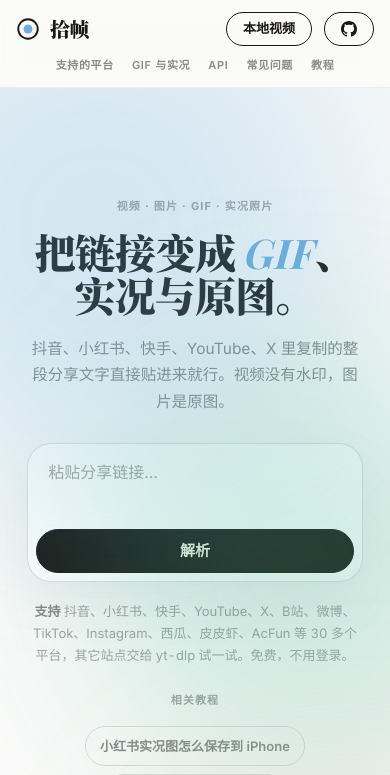
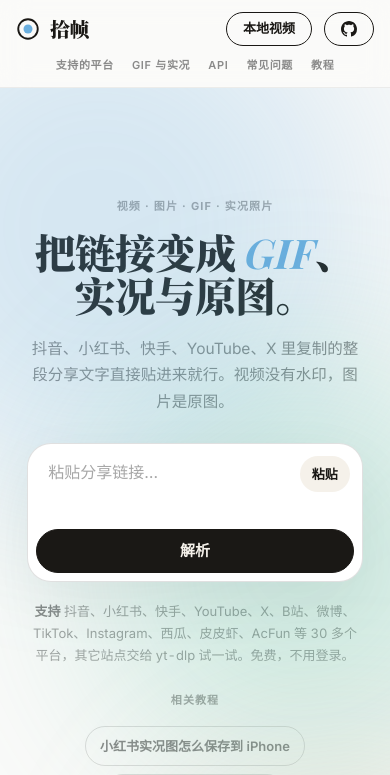
Before and after one commit to hiyufan/shizhen, a FastAPI app: page / in a window 390 px wide. Shown: the top 775 px of the page. Run offline with FastAPI, Linux system fonts and the light colour scheme.

Commit message:
输入框加一键粘贴 / 一键清空
- 为空时显示「粘贴」（读剪贴板，有链接就直接解析；浏览器不允许时提示手动粘贴）
- 有内容时显示 ×，清空并收起结果
- 手机端按钮浮在输入框右上角，文字留出空位

Co-Authored-By: Claude Opus 5 <noreply@anthropic.com>

```diff
--- a/src/parse_video_py/static/site.css
+++ b/src/parse_video_py/static/site.css
@@ -110,13 +110,19 @@ a.card { display: block; text-decoration: none; }
 .paste textarea:focus { outline: none; }
 .paste textarea::placeholder { color: var(--ink-3); }
 .paste .btn { padding: 12px 30px; }
+.paste-tools { display: flex; align-items: center; gap: 4px; align-self: center; }
+.paste .tool { border: 0; background: transparent; color: var(--ink-2); border-radius: 999px; min-width: 36px; height: 36px; padding: 0 12px; font-size: 13px; font-weight: 600; line-height: 36px; }
+.paste .tool:hover { background: var(--card); color: var(--ink); }
+.paste .tool.clear { font-size: 22px; padding: 0; width: 36px; }
 @media (max-width: 600px) {
   .hero { padding: 40px 0 56px; }
   .hero h1 { font-size: clamp(2.2rem, 10.5vw, 3.5rem); line-height: 1.02; }
   .hero .sub { font-size: 15.5px; margin-top: 20px; }
-  .paste { border-radius: 24px; flex-direction: column; padding: 8px; margin-top: 28px; }
-  .paste textarea { padding: 8px 12px; }
+  .paste { border-radius: 24px; flex-direction: column; padding: 8px; margin-top: 28px; position: relative; }
+  .paste textarea { padding: 8px 56px 8px 12px; }
   .paste .btn { width: 100%; }
+  .paste-tools { position: absolute; right: 12px; top: 12px; }
+  .paste .tool { background: var(--warm); color: var(--ink); }
   .sec h2 { font-size: clamp(2rem, 9vw, 2.5rem); }
 }
 .supports { margin: 18px auto 0; font-size: 13px; color: var(--ink-3); max-width: 46em; line-height: 1.7; }
--- a/src/parse_video_py/templates/index.html
+++ b/src/parse_video_py/templates/index.html
@@ -10,6 +10,10 @@
     <p class="sub" data-reveal style="--i:2">{{ page.lead }}</p>
     <form class="paste" id="paste-form" data-reveal="card" style="--i:3">
       <textarea id="url" placeholder="{{ page.placeholder }}" autocomplete="off" spellcheck="false" enterkeyhint="go" aria-label="分享链接"></textarea>
+      <div class="paste-tools">
+        <button class="tool" id="paste-btn" type="button" title="从剪贴板粘贴">粘贴</button>
+        <button class="tool clear" id="clear-btn" type="button" title="清空" aria-label="清空" hidden>×</button>
+      </div>
       <button class="btn dark" id="parse-btn" type="submit">解析</button>
     </form>
     <p class="supports" data-reveal style="--i:4"><b>支持</b> 抖音、小红书、快手、YouTube、X、B站、微博、TikTok、Instagram、西瓜、皮皮虾、AcFun 等 30 多个平台，其它站点交给 yt-dlp 试一试。免费，不用登录。</p>
@@ -267,6 +271,26 @@ $('#paste-form').addEventListener('submit', async (e) => {
     btn.disabled = false; btn.textContent = '解析';
   }
 });
+
+// 粘贴 / 清空按钮：有内容时显示 ×，为空时显示"粘贴"
+const urlBox = $('#url'), pasteBtn = $('#paste-btn'), clearBtn = $('#clear-btn');
+const syncTools = () => { const has = urlBox.value.trim().length > 0; clearBtn.hidden = !has; pasteBtn.hidden = has; };
+urlBox.addEventListener('input', syncTools);
+clearBtn.addEventListener('click', () => { urlBox.value = ''; syncTools(); notice(''); $('#result').hidden = true; $('#converter').hidden = true; urlBox.focus(); });
+pasteBtn.addEventListener('click', async () => {
+  try {
+    const text = (await navigator.clipboard.readText()).trim();
+    if (!text) { notice('剪贴板是空的。先去 App 里复制分享链接。', 'info'); return; }
+    urlBox.value = text; syncTools();
+    if (/https?:\/\//.test(text)) $('#paste-form').requestSubmit(); else urlBox.focus();
+  } catch (_) {
+    // 浏览器不给读剪贴板（非 HTTPS、或用户拒绝）：退回手动粘贴
+    urlBox.focus();
+    notice('浏览器没有允许读取剪贴板，请在输入框里长按或 Ctrl+V 粘贴。', 'info');
+  }
+});
+if (!navigator.clipboard || !navigator.clipboard.readText) pasteBtn.hidden = true;
+syncTools();
 
 $('#url').addEventListener('keydown', (e) => {
   if (e.key === 'Enter' && !e.shiftKey) { e.preventDefault(); $('#paste-form').requestSubmit(); }
@@ -652,7 +676,7 @@ function showResult(box, job, format) {
 
 // 从 URL 带入链接（?url=）
 const initial = new URLSearchParams(location.search).get('url');
-if (initial) { $('#url').value = initial; $('#paste-form').requestSubmit(); }
+if (initial) { $('#url').value = initial; syncTools(); $('#paste-form').requestSubmit(); }
 })();
 
 // ---------- 页面动效：进度条 / 光晕视差 / 入场 / 数字滚动（尊重 reduce-motion）
```
